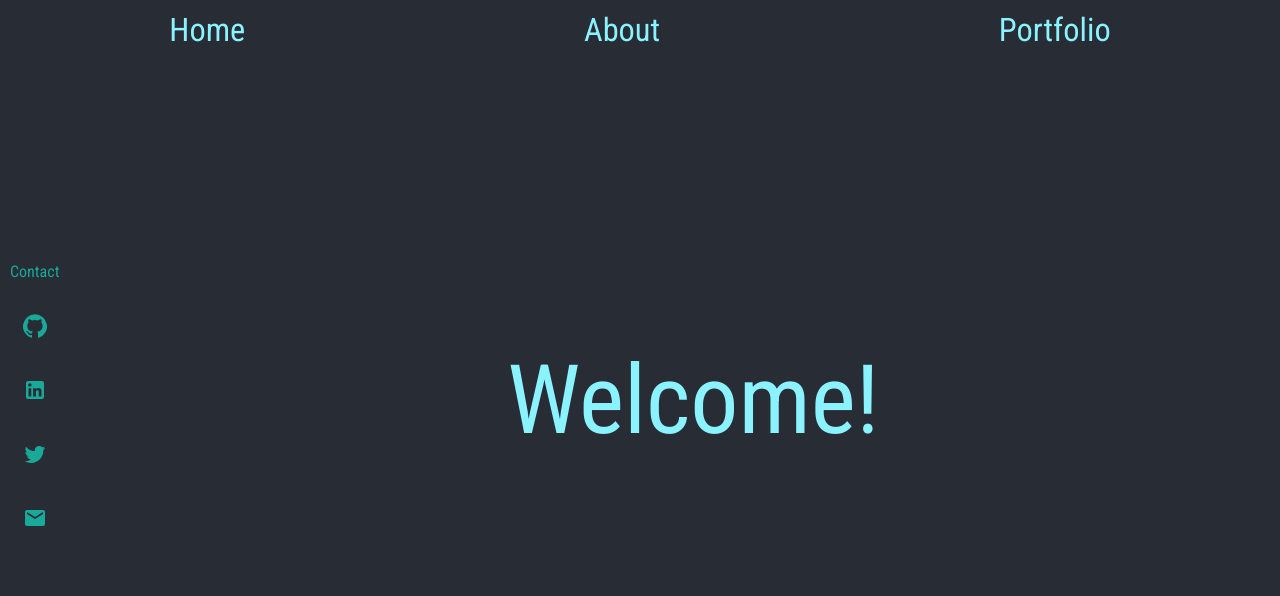
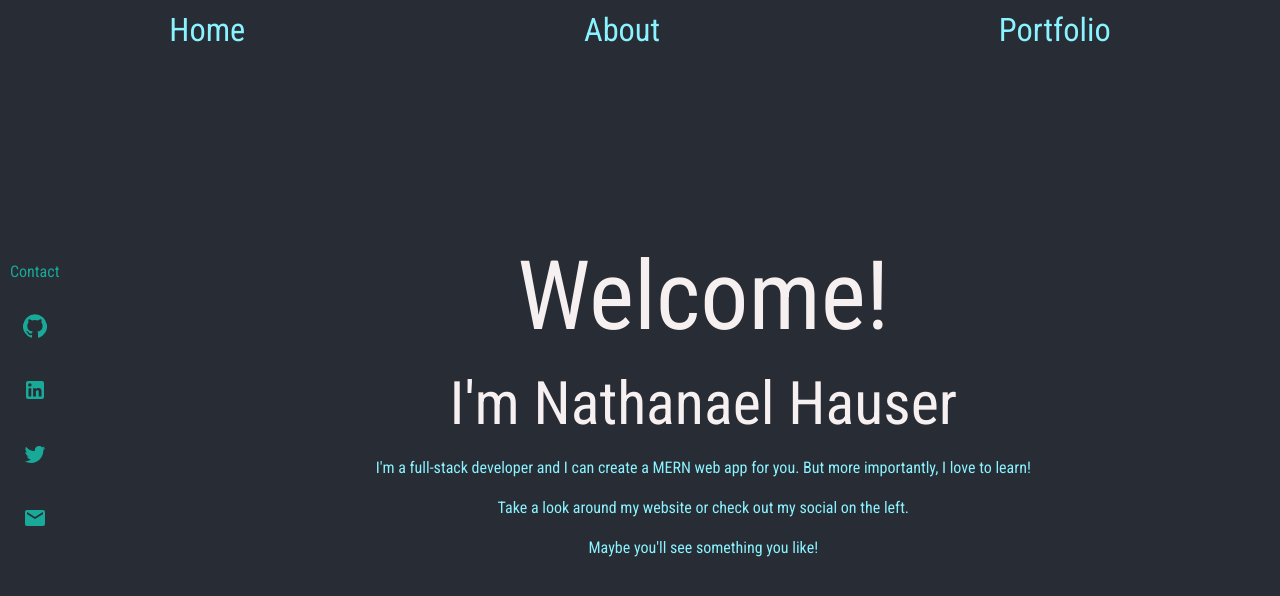
Before and after one commit to nathanaelhauser/my-portfolio, a React (Create React App) app: page / in a window 1280 px wide. Shown: the top 596 px of the page. Built offline with nearby package versions, Linux system fonts and the light colour scheme; the HTML template or start-up script is replaced by a standard one.

Commit message:
Added greeting to Home page

```diff
--- a/src/App.js
+++ b/src/App.js
@@ -71,7 +71,6 @@ const App = () => {
     <MuiThemeProvider theme={theme}>
       <Router>
         <div>
-
           <CssBaseline />
           <NavBar />
           <Grid container direction="row" className={classes.fullHeight}>
--- a/src/pages/Home/Home.js
+++ b/src/pages/Home/Home.js
@@ -8,15 +8,11 @@ import {
 const useStyles = makeStyles(theme => ({
   root: {
     height: '100vh',
-    width: '100%',
-    position: 'relative',
-    left: '0'
+    marginLeft: '20px',
+    overflow: 'hidden'
   },
   fullHeight: {
     height: '-webkit-fill-available',
-  },
-  fadeContainer: {
-    overflow: 'hidden'
   }
 }))
 
@@ -24,10 +20,35 @@ const Home = () => {
   const classes = useStyles()
   return (
     <div className={classes.root}>
-      <Grid container direction="column" justify="center" alignContent="center" className={classes.fullHeight}>
-        <div className={classes.fadeContainer}>
-          <Typography variant='h1' component='header' color='textPrimary'>Welcome!</Typography>
-        </div>
+      <Grid
+        container
+        spacing={2}
+        direction="column"
+        justify="center"
+        alignContent="center"
+        className={classes.fullHeight}
+      >
+        <Grid container item justify="center" alignContent="center" alignItems="center">
+          <Typography variant='h1' component='h1' color='textSecondary'>Welcome!</Typography>
+        </Grid>
+        <Grid container item justify="center" alignContent="center" alignItems="center">
+          <Typography variant='h2' component='h2' color='textSecondary'>I'm Nathanael Hauser</Typography>
+        </Grid>
+        <Grid container item justify="center" alignContent="center" alignItems="center">
+          <Typography variant='body1' component='p' color='textPrimary' align="center">
+            I'm a full-stack developer and I can create a MERN web app for you. But more importantly, I love to learn!
+          </Typography>
+        </Grid>
+        <Grid container item justify="center" alignContent="center" alignItems="center">
+          <Typography variant='body1' component='p' color='textPrimary' align="center">
+            Take a look around my website or check out my social on the left.
+          </Typography>
+        </Grid>
+        <Grid container item justify="center" alignContent="center" alignItems="center">
+          <Typography variant='body1' component='p' color='textPrimary' align="center">
+            Maybe you'll see something you like!
+          </Typography>
+        </Grid>
       </Grid>
     </div>
   )
```
